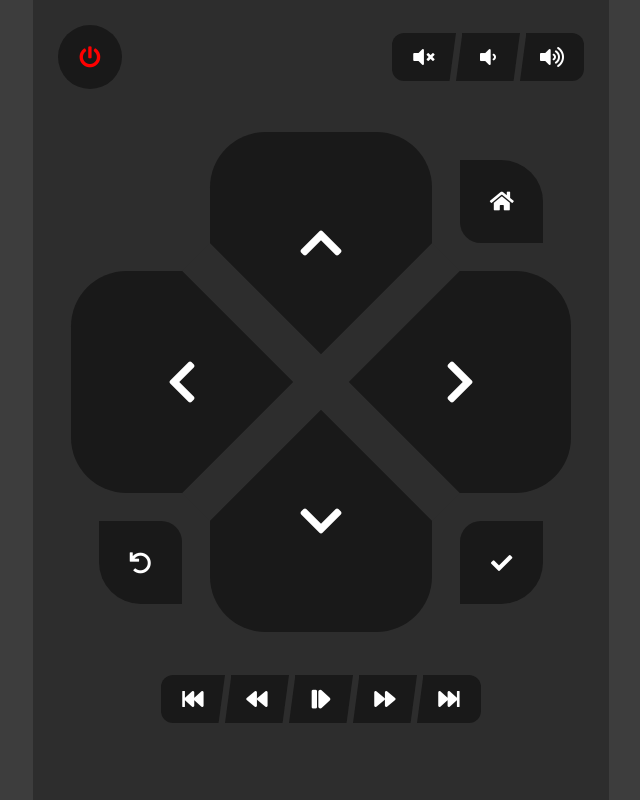
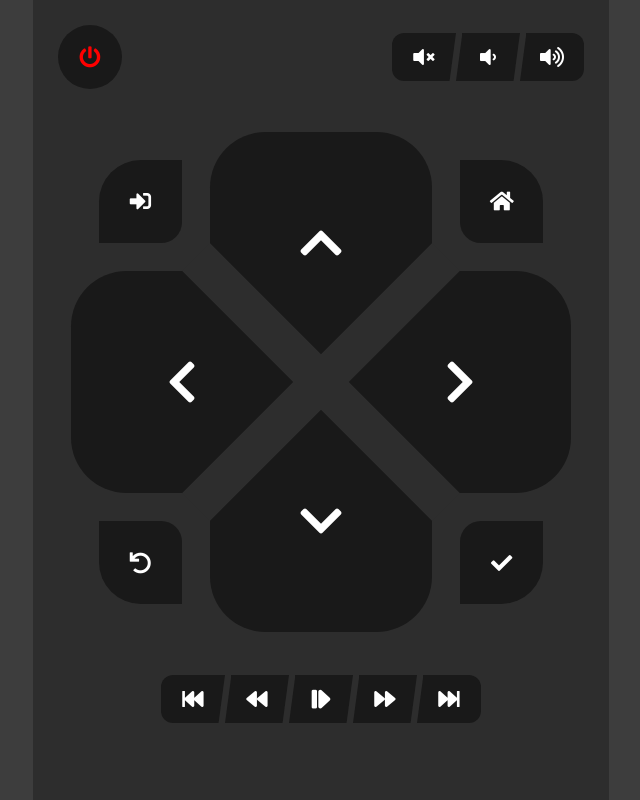
Before and after one commit to oscarmuhr/tv-remote, a website: page src/static/home.html in a window 1280 px wide. Shown: the whole page, without its empty margins (319-959 px from the left). Drawn offline with nearby package versions, Linux system fonts and the light colour scheme.

Commit message:
add source button to top left dpad button

```diff
--- a/src/static/home.html
+++ b/src/static/home.html
@@ -56,11 +56,9 @@
                 <div class="d-pad-button-small top-right" onclick="httpGet('/basic-actions/home')">
                     <span class="fa fa-home fa-lg"></span>
                 </div>
-                <!--
-                    <div class="d-pad-button-small top-left" onclick="httpGet('/basic-actions/return')">
-                        <span class="fa fa-undo fa-lg"></span>
-                    </div>
-                -->
+                <div class="d-pad-button-small top-left" onclick="httpGet('/basic-actions/input')">
+                    <span class="fa fa-sign-in-alt fa-lg"></span>
+                </div>
             </div>
         </div>
         <div class="media-control-row">
```
